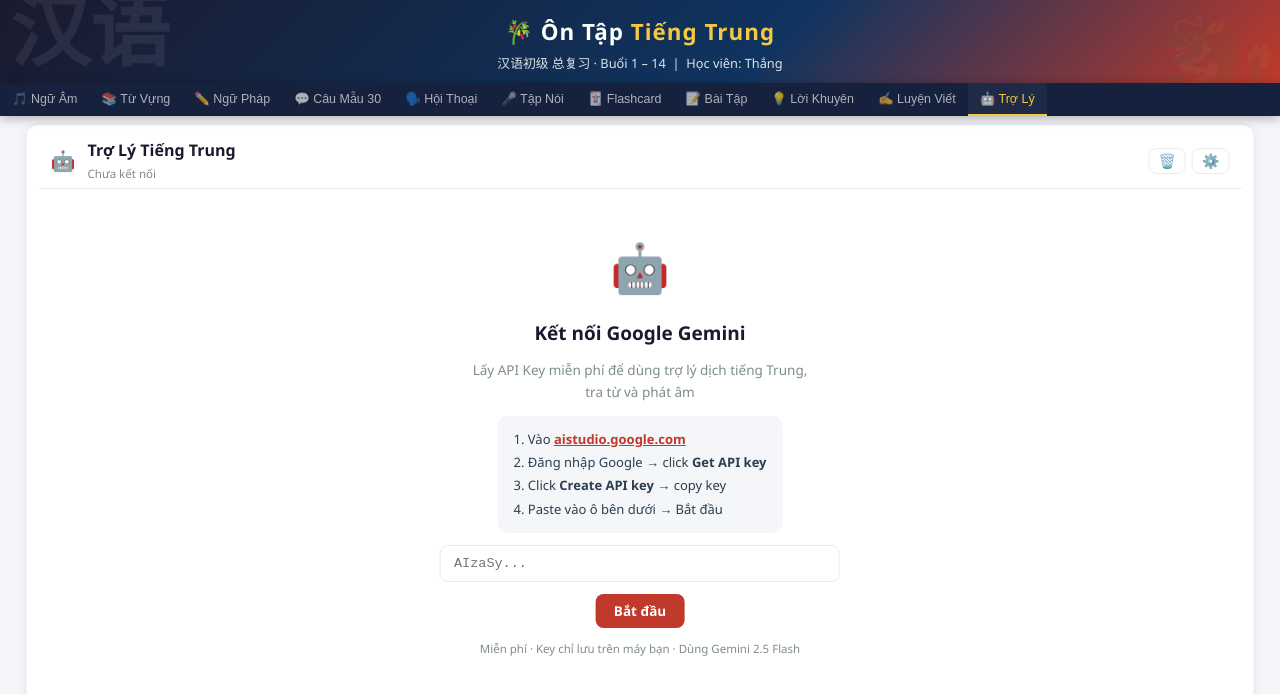
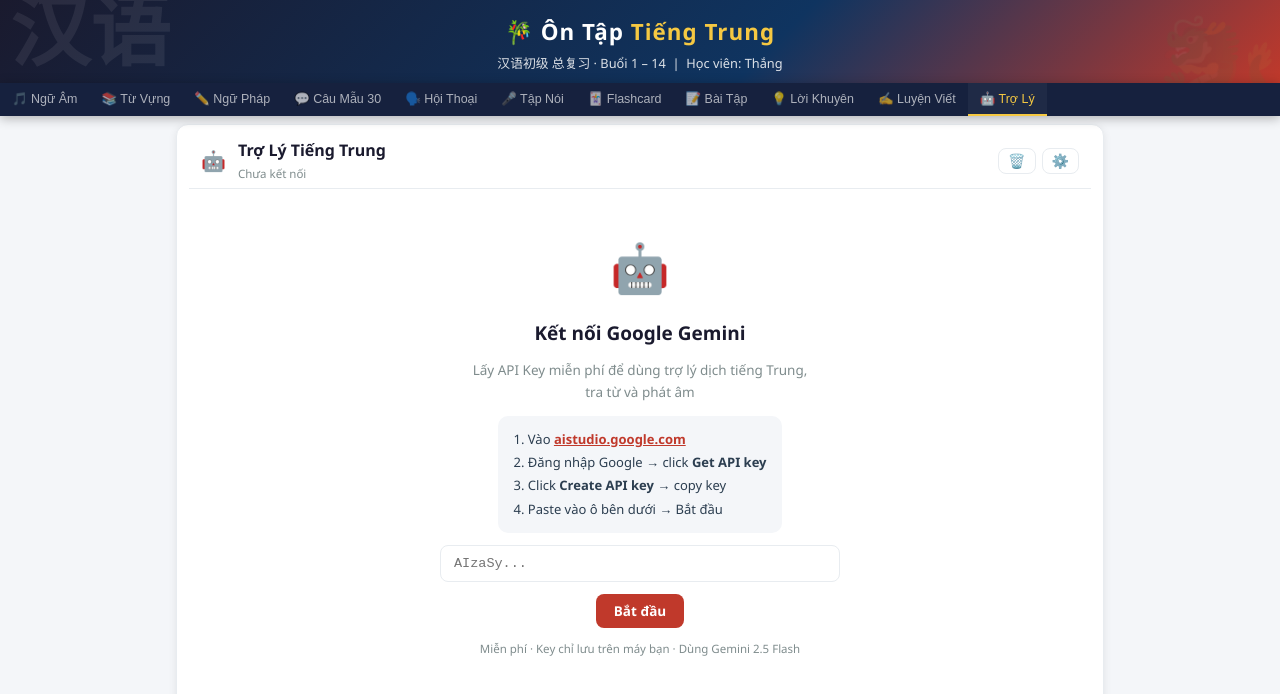
Before and after one commit to thangnq666/chinese-review, a website: page index.html in a window 1280 px wide. Both pictures are taken after a click on the button "🤖 Trợ Lý". Drawn offline with Linux system fonts and the light colour scheme; a script that the page names is missing.

Commit message:
Chat: rong bang tab khac (960px), khoa cuon trang o tab Tro Ly

```diff
--- a/css/styles.css
+++ b/css/styles.css
@@ -1682,23 +1682,17 @@
 /* Chat body */
 .cc-chat-body {
   display:flex; flex-direction:column;
-  height:calc(100vh - 168px); min-height:480px;
+  height:calc(100vh - 175px); min-height:420px;
   background:#faf9f5;
 }
+
+/* Khi mở tab Trợ Lý: khóa cuộn cả trang, chỉ vùng tin nhắn cuộn */
+body:has(#s-claude.active) { overflow:hidden; }
 
 /* Tab Trợ Lý: bỏ khoảng trắng dọc thừa để fit màn hình */
 main:has(#s-claude.active) { padding-top:8px; padding-bottom:8px; }
 #s-claude .card { padding:8px 12px; margin-bottom:0; }
 
-/* Tab Trợ Lý: nới rộng card vượt khung main 960px */
-@media (min-width: 1000px) {
-  #s-claude .card {
-    width: min(1280px, 96vw);
-    position: relative;
-    left: 50%;
-    transform: translateX(-50%);
-  }
-}
 
 /* Quick chips */
 .cc-quick-row {
```
